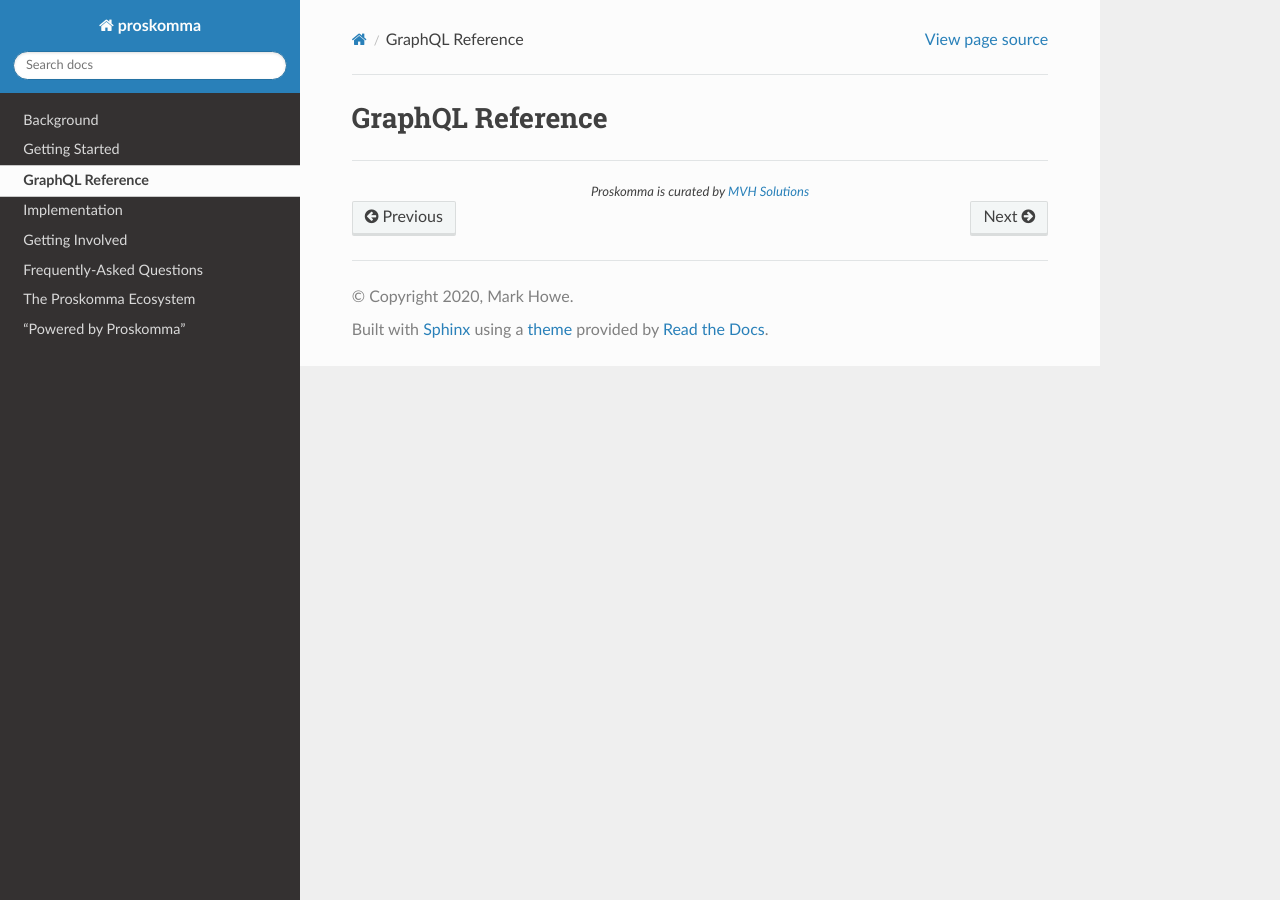
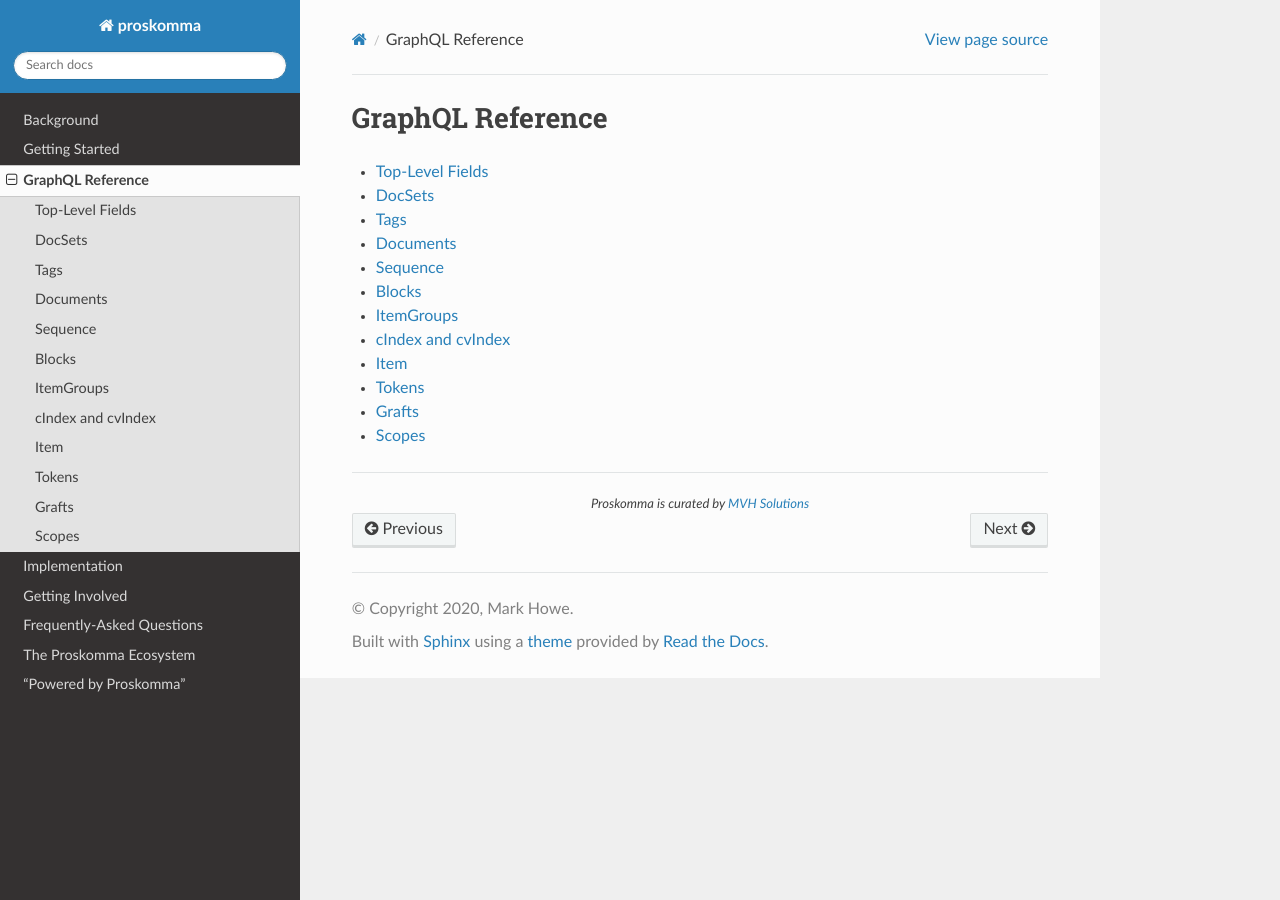
Before and after one commit to mvh-solutions/pithekos-docs, a Sphinx documentation site: the page built from source/graphql_reference/index.rst, in a window 1280 px wide. Built offline with Sphinx 7.4.7 and the Read the Docs theme 2.0.0, drawn with Linux system fonts in a browser that asks for light colours.

Commit message:
GraphQL files

```diff
--- /dev/null
+++ b/source/graphql_reference/block.rst
@@ -0,0 +1,5 @@
+.. _graphql_block:
+
+######
+Blocks
+######
--- /dev/null
+++ b/source/graphql_reference/doc_set.rst
@@ -0,0 +1,5 @@
+.. _graphql_doc_set:
+
+#######
+DocSets
+#######
--- /dev/null
+++ b/source/graphql_reference/document.rst
@@ -0,0 +1,5 @@
+.. _graphql_document:
+
+#########
+Documents
+#########
--- /dev/null
+++ b/source/graphql_reference/graft.rst
@@ -0,0 +1,5 @@
+.. _graphql_graft:
+
+######
+Grafts
+######
--- a/source/graphql_reference/index.rst
+++ b/source/graphql_reference/index.rst
@@ -3,3 +3,19 @@
 #################
 GraphQL Reference
 #################
+
+.. toctree::
+   :maxdepth: 5
+
+   top_level_fields
+   doc_set
+   tag
+   document
+   sequence
+   block
+   item_group
+   indexes
+   item
+   token
+   graft
+   scope
--- /dev/null
+++ b/source/graphql_reference/indexes.rst
@@ -0,0 +1,5 @@
+.. _graphql_indexes:
+
+##################
+cIndex and cvIndex
+##################
--- /dev/null
+++ b/source/graphql_reference/item.rst
@@ -0,0 +1,5 @@
+.. _graphql_item:
+
+####
+Item
+####
--- /dev/null
+++ b/source/graphql_reference/item_group.rst
@@ -0,0 +1,5 @@
+.. _graphql_item_group:
+
+##########
+ItemGroups
+##########
--- /dev/null
+++ b/source/graphql_reference/scope.rst
@@ -0,0 +1,5 @@
+.. _graphql_scope:
+
+######
+Scopes
+######
--- /dev/null
+++ b/source/graphql_reference/sequence.rst
@@ -0,0 +1,5 @@
+.. _graphql_sequence:
+
+########
+Sequence
+########
--- /dev/null
+++ b/source/graphql_reference/tag.rst
@@ -0,0 +1,5 @@
+.. _graphql_tag:
+
+####
+Tags
+####
--- /dev/null
+++ b/source/graphql_reference/token.rst
@@ -0,0 +1,5 @@
+.. _graphql_token:
+
+######
+Tokens
+######
--- /dev/null
+++ b/source/graphql_reference/top_level_fields.rst
@@ -0,0 +1,5 @@
+.. _graphql_top_level_fields:
+
+################
+Top-Level Fields
+################
```
